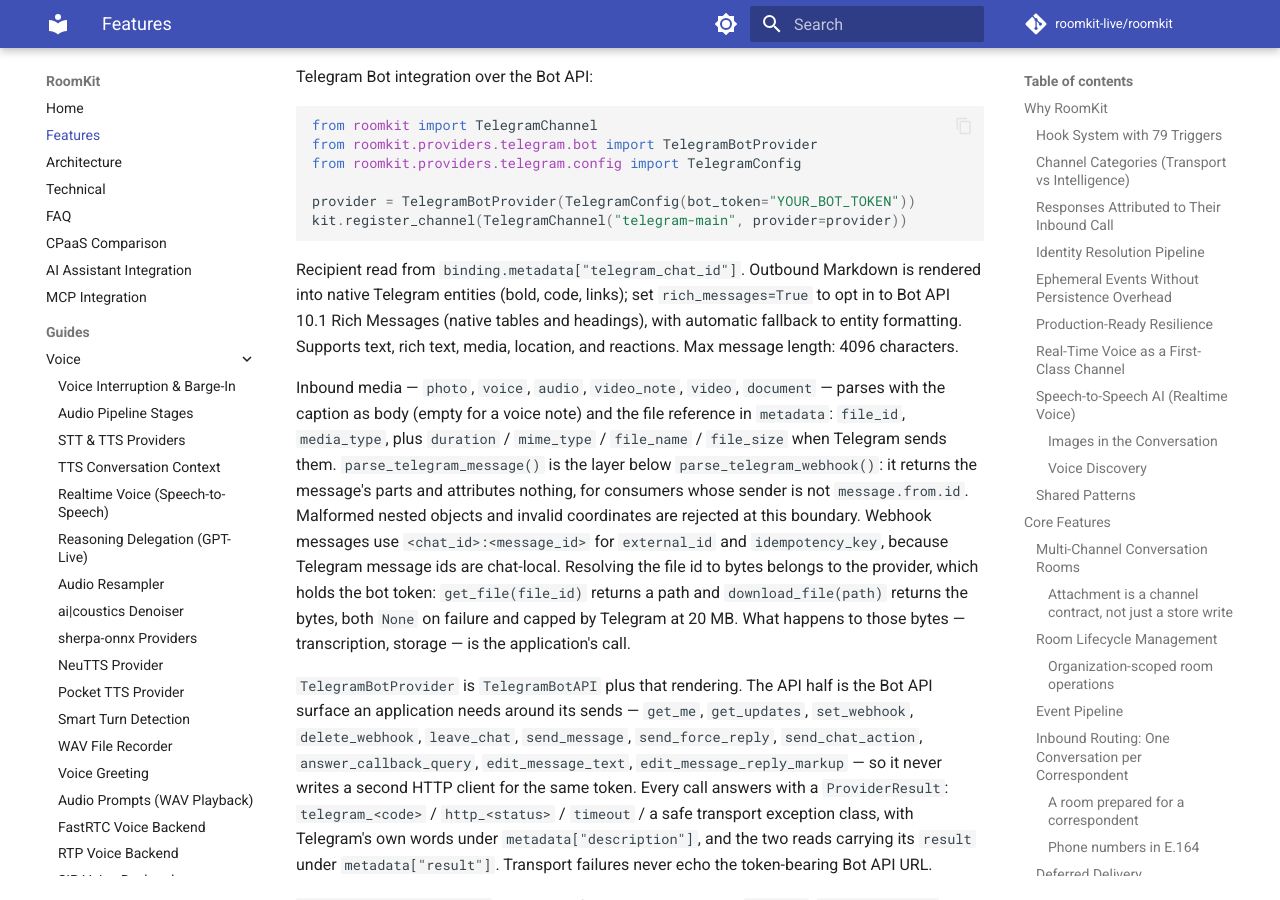
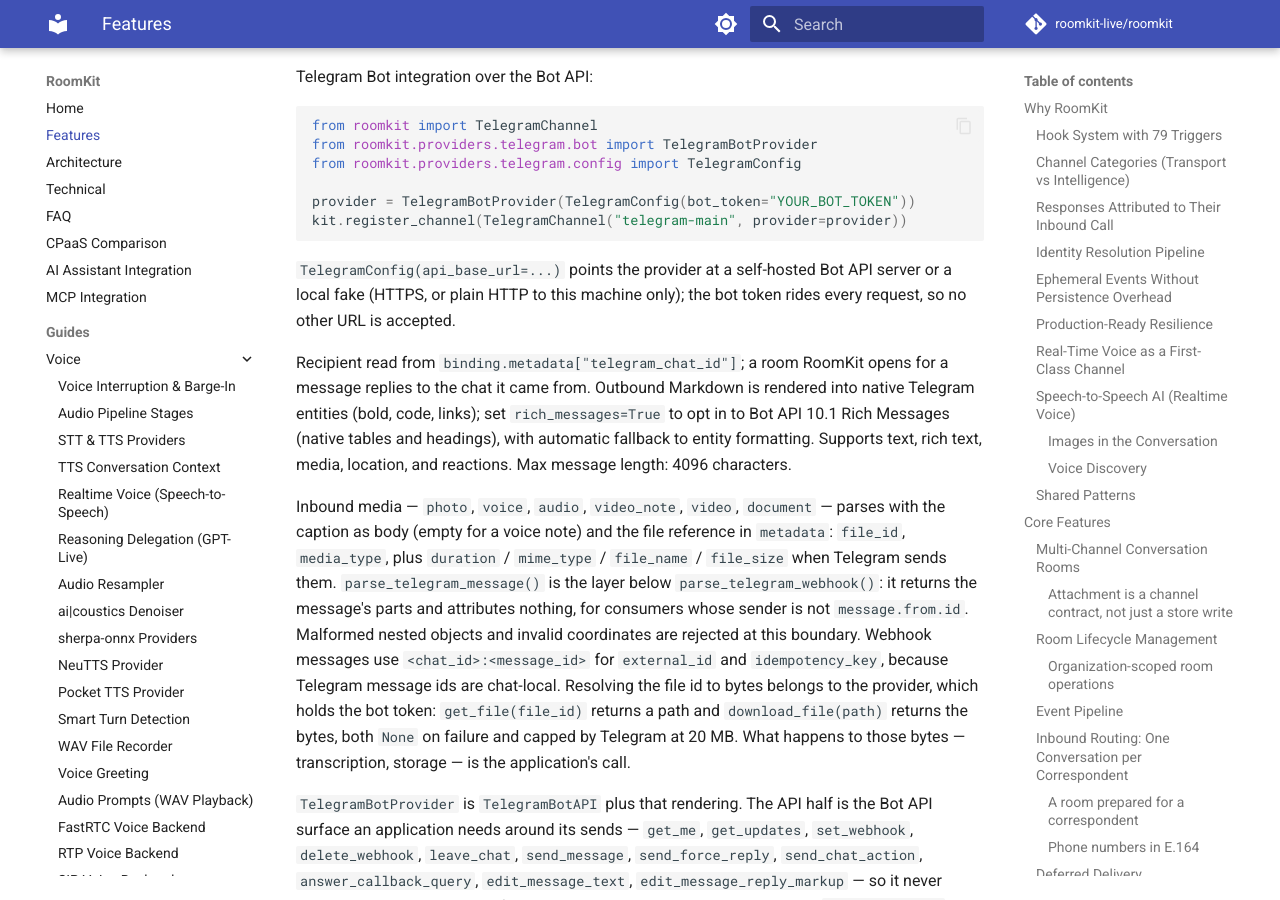
Before and after one commit to roomkit-live/roomkit-docs, an MkDocs documentation site: the page built from docs/features.md, in a window 1280 px wide and 900 px high, scrolled down 68288 px. Built offline with MkDocs 1.6.1 and Material for MkDocs 9.7.7, drawn with Linux system fonts in a browser that asks for light colours; comment, search, counter and statistics services are not loaded.

Commit message:
docs(providers): a Twilio or Telegram provider's API host is configurable, HTTPS or this machine only (RMK-648)

````diff
--- a/docs/features.md
+++ b/docs/features.md
@@ -2354,7 +2354,12 @@ provider = TelegramBotProvider(TelegramConfig(bot_token="YOUR_BOT_TOKEN"))
 kit.register_channel(TelegramChannel("telegram-main", provider=provider))
 ```
 
-Recipient read from `binding.metadata["telegram_chat_id"]`. Outbound Markdown is
+`TelegramConfig(api_base_url=...)` points the provider at a self-hosted Bot API
+server or a local fake (HTTPS, or plain HTTP to this machine only); the bot
+token rides every request, so no other URL is accepted.
+
+Recipient read from `binding.metadata["telegram_chat_id"]`; a room RoomKit
+opens for a message replies to the chat it came from. Outbound Markdown is
 rendered into native Telegram entities (bold, code, links); set
 `rich_messages=True` to opt in to Bot API 10.1 Rich Messages (native tables and
 headings), with automatic fallback to entity formatting. Supports text, rich
````
Also changed, not shown: docs/guides/sms-providers.md (+1 -0 lines).
